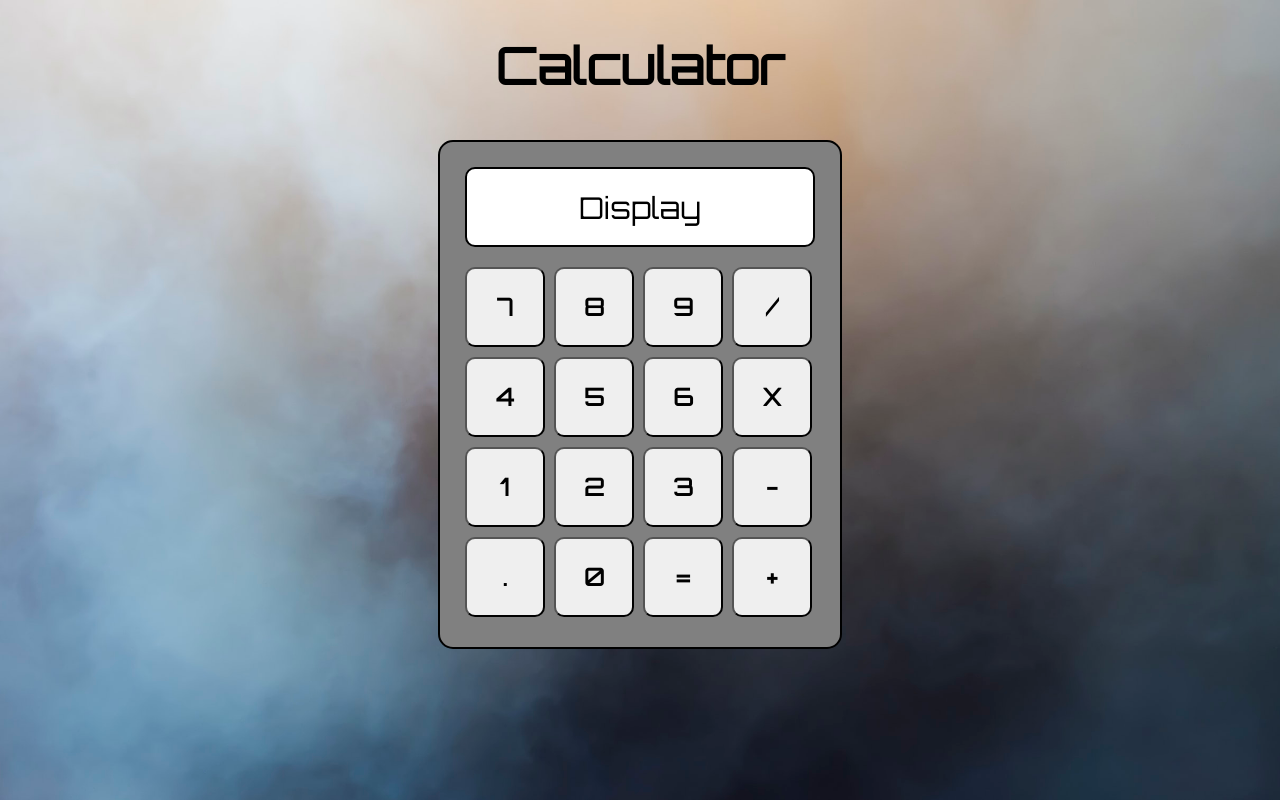
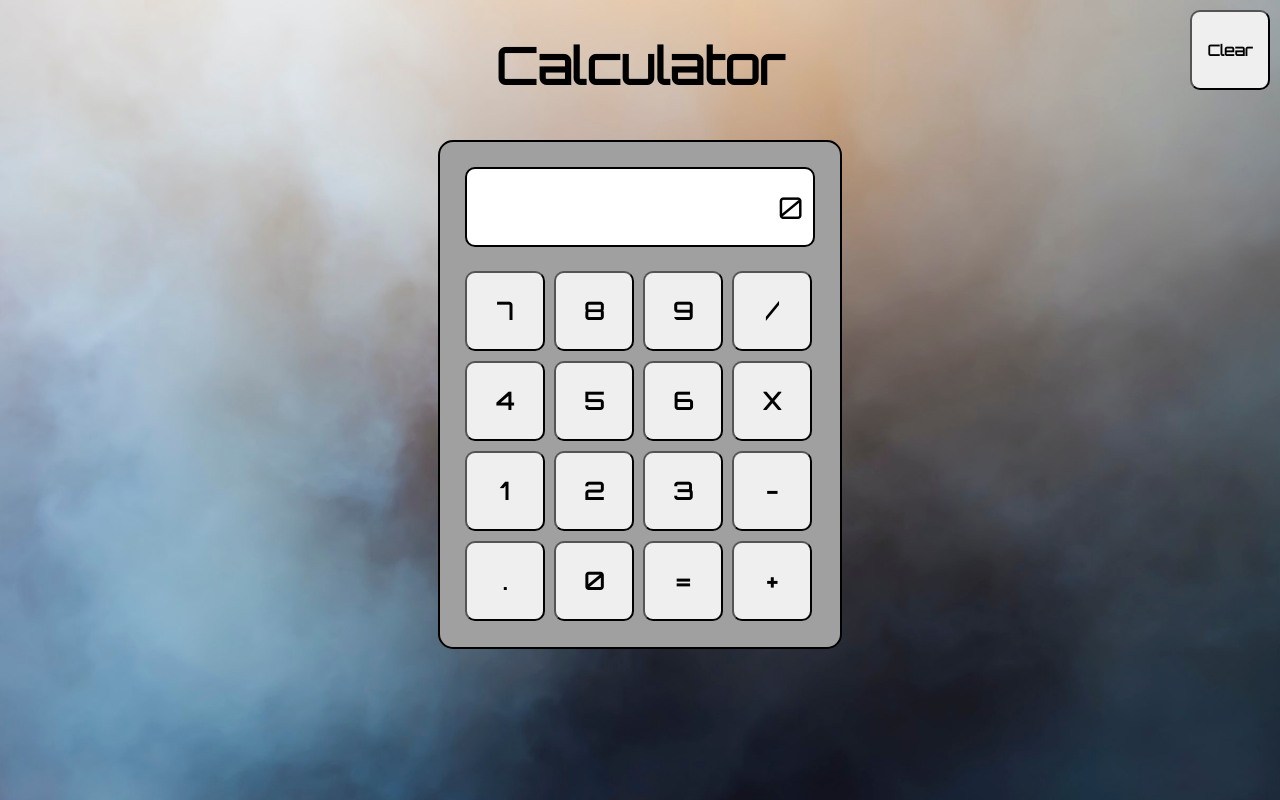
Before and after one commit to tommygatz/calculator, a PHP site: page / in a window 1280 px wide. Run offline with PHP 8.4, Linux system fonts and the light colour scheme.

Commit message:
number buttons working (kinda) and displaying

```diff
--- a/css/style.css
+++ b/css/style.css
@@ -15,27 +15,33 @@ h1 {
   color: black;
 }
 
-.center {
+.rightJust {
   display: inline-flex;
-  vertical-align: middle;
-  text-align: center;
+  position: absolute;
+  top: 20px;
+  right: 0px;
   color: black;
-  margin: auto;
+  margin-top: auto;
+  margin-bottom: auto;
+  margin-right: 10px;
 }
 
 #base {
   display: block;
   width: 400px;
   height: 505px;
-  background-color: gray;
+  background-color: rgb(160, 160, 160);
   border: 2px solid black;
   border-radius: 15px;
   position: relative;
-  top: 10px; left: auto; margin: auto;
+  top: 10px;
+  left: auto;
+  margin: auto;
 }
 
 #display {
   display: inline-flex;
+  overflow: hidden;
   width: 350px;
   height: 80px;
   background-color: white;
@@ -47,6 +53,14 @@ h1 {
   top: 25px;
   font-family: 'Orbitron';
   font-size: 30px;
+  padding: 10px;
+}
+
+#clearBtn {
+  position: fixed;
+  top: 10px;
+  right: 10px;
+  font-size: 15px;
 }
 
 .button {
--- a/index.html
+++ b/index.html
@@ -7,37 +7,42 @@
     <link rel="preconnect" href="https://fonts.gstatic.com" crossorigin>
     <link href="https://fonts.googleapis.com/css2?family=Orbitron&display=swap" rel="stylesheet">
     <script type="text/javascript" src="js/script.js"></script>
+    <script type="text/javascript">
+      window.onload = function() {
+        updateDisplay(display);
+      }
+    </script>
   </head>
   <body>
     <!-- <a id="homelink" href="https://tommygatz.github.io/">Home</a> -->
     <h1>Calculator</h1>
-
+    <button type="button" id="clearBtn" class="button" onclick="clearScreen()">Clear</button>
     <div id="base">
       <div id="display">
-        <span id="displayText" class="center">Display</span>
+        <span id="displayText" class="rightJust"></span>
       </div>
       <div class="btnRow1">
         <button type="button" id="btn7" class="button btnCol1" onclick="sendVal(7)" >7</button>
         <button type="button" id="btn8" class="button btnCol2" onclick="sendVal(8)">8</button>
         <button type="button" id="btn9" class="button btnCol3" onclick="sendVal(9)">9</button>
-        <button type="button" id="btndiv" class="button btnCol4" onclick="sendVal('/')">/</button>
+        <button type="button" id="btndiv" class="button btnCol4" onclick="setOperator('/')">/</button>
       </div>
       <div class="btnRow2">
         <button type="button" id="btn4" class="button btnCol1" onclick="sendVal(4)">4</button>
         <button type="button" id="btn5" class="button btnCol2" onclick="sendVal(5)">5</button>
         <button type="button" id="btn6" class="button btnCol3" onclick="sendVal(6)">6</button>
-        <button type="button" id="btnmul" class="button btnCol4" onclick="sendVal('x')">X</button>
+        <button type="button" id="btnmul" class="button btnCol4" onclick="setOperator('x')">X</button>
       </div>
       <div class="btnRow3">
         <button type="button" id="btn1" class="button btnCol1" onclick="sendVal(1)">1</button>
         <button type="button" id="btn2" class="button btnCol2" onclick="sendVal(2)">2</button>
         <button type="button" id="btn3" class="button btnCol3" onclick="sendVal(3)">3</button>
-        <button type="button" id="btnmin" class="button btnCol4" onclick="sendVal('-')">-</button>
+        <button type="button" id="btnmin" class="button btnCol4" onclick="setOperator('-')">-</button>
       </div>
       <div class="btnRow4">
-        <button type="button" id="btndec" class="button btnCol1" onclick="sendVal('.')">.</button>
+        <button type="button" id="btndec" class="button btnCol1" onclick="decimal('.')">.</button>
         <button type="button" id="btn0" class="button btnCol2" onclick="sendVal(0)">0</button>
-        <button type="button" id="btneq" class="button btnCol3" onclick="sendVal('=')">=</button>
+        <button type="button" id="btneq" class="button btnCol3" onclick="equals()">=</button>
         <button type="button" id="btnpls" class="button btnCol4" onclick="sendVal(7)">+</button>
       </div>
     </div>
--- a/js/script.js
+++ b/js/script.js
@@ -1,3 +1,45 @@
+let display = 0;
+let savedNumber = 0;
+let currentNumber = 0;
+let result = 0;
+let operator = "";
+
+
+// function to update display
+function updateDisplay(input){
+  document.getElementById("displayText").innerHTML = input;
+}
+
+
+// clear screen
+function clearScreen(){
+  display = 0;
+  currentNumber = 0;
+  updateDisplay(display);
+}
+
+// pull numbers from buttons pressed
 function sendVal(value){
-  console.log(typeof value);
+  currentNumber = (currentNumber*10) + value;
+  updateDisplay(currentNumber)
 }
+
+// functions for math operations
+function add(a,b){
+  return a + b;
+}
+function subt(a,b){
+  return a - b;
+}
+function mult(a,b){
+  return a * b;
+}
+function divide(a,b){
+  return a / b;
+}
+
+// evaluate math problem when = is pressed using switch cases
+
+function equals(){
+
+}
```
